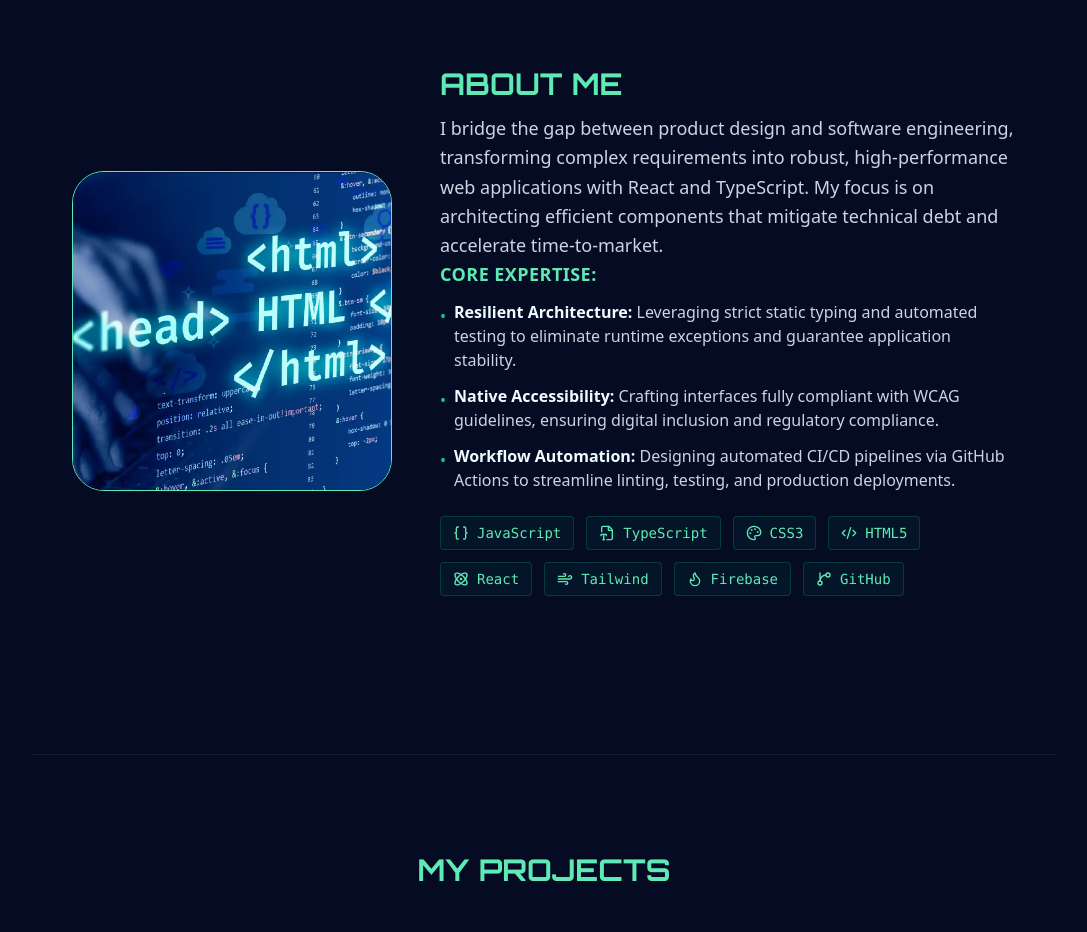
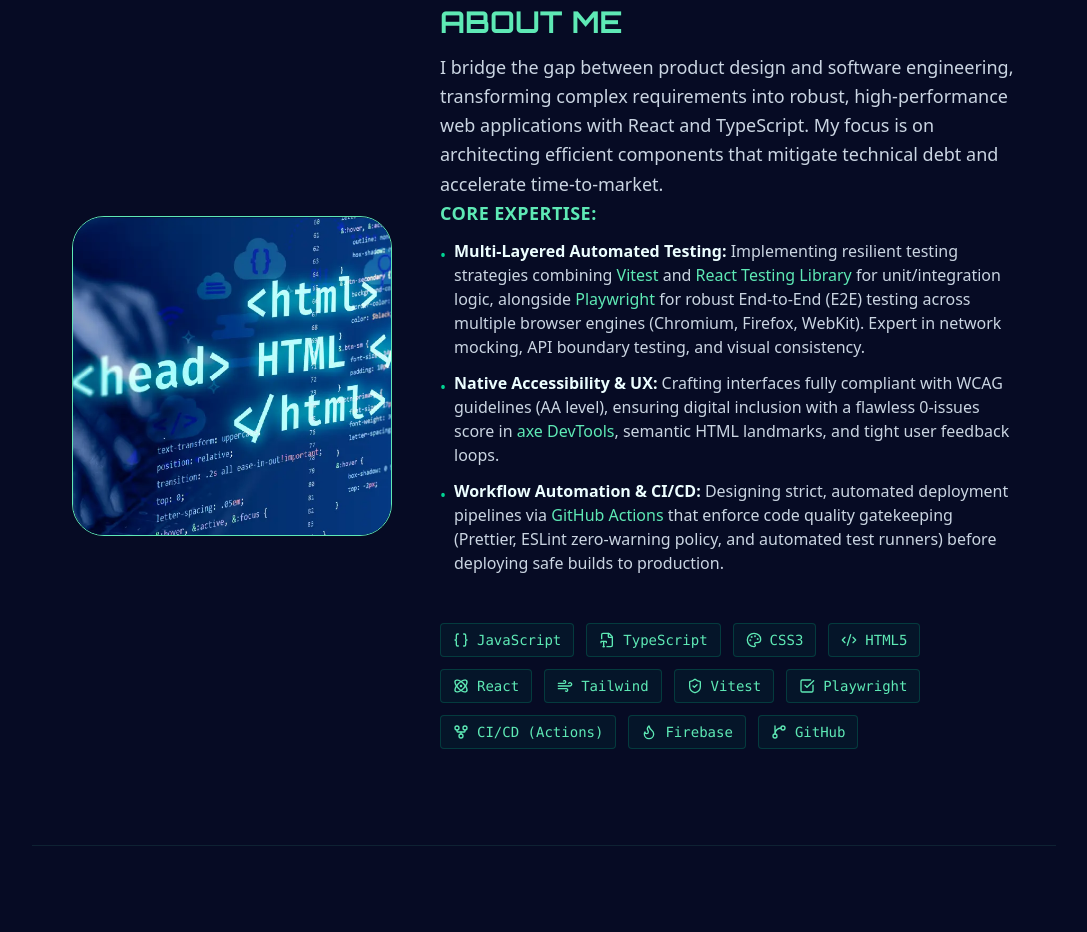
Before and after one commit to rebecafloriano/meuPortfolio, a website built with Vite: page index.html in a window 1280 px wide. Shown: the part 974-1906 px from the top of the page, without its empty margins (96-1183 px from the left). Built offline with nearby package versions, Linux system fonts and the light colour scheme; some packages are replaced by stand-ins of ours.

Commit message:
changes about

```diff
--- a/index.html
+++ b/index.html
@@ -163,17 +163,15 @@
 
 
             <ul
-              class="space-y-3 text-slate-300 text-sm md:text-base font-light"
+              class="space-y-3 text-slate-300 text-sm md:text-base font-light mb-6"
             >
               <li class="flex items-start gap-2">
                 <span class="text-emerald-400 mt-1 select-none">•</span>
                 <span>
                   <strong class="text-cyan-50 font-semibold"
-                    >Resilient Architecture:</strong
+                    >Multi-Layered Automated Testing:</strong
                   >
-                  Leveraging strict static typing and automated testing to
-                  eliminate runtime exceptions and guarantee application
-                  stability.
+                  Implementing resilient testing strategies combining <strong class="text-emerald-300 font-normal">Vitest</strong> and <strong class="text-emerald-300 font-normal">React Testing Library</strong> for unit/integration logic, alongside <strong class="text-emerald-300 font-normal">Playwright</strong> for robust End-to-End (E2E) testing across multiple browser engines (Chromium, Firefox, WebKit). Expert in network mocking, API boundary testing, and visual consistency.
                 </span>
               </li>
 
@@ -181,10 +179,9 @@
                 <span class="text-emerald-400 mt-1 select-none">•</span>
                 <span>
                   <strong class="text-cyan-50 font-semibold"
-                    >Native Accessibility:</strong
+                    >Native Accessibility & UX:</strong
                   >
-                  Crafting interfaces fully compliant with WCAG guidelines,
-                  ensuring digital inclusion and regulatory compliance.
+                  Crafting interfaces fully compliant with WCAG guidelines (AA level), ensuring digital inclusion with a flawless 0-issues score in <strong class="text-emerald-300 font-normal">axe DevTools</strong>, semantic HTML landmarks, and tight user feedback loops.
                 </span>
               </li>
 
@@ -192,10 +189,9 @@
                 <span class="text-emerald-400 mt-1 select-none">•</span>
                 <span>
                   <strong class="text-cyan-50 font-semibold"
-                    >Workflow Automation:</strong
+                    >Workflow Automation & CI/CD:</strong
                   >
-                  Designing automated CI/CD pipelines via GitHub Actions to
-                  streamline linting, testing, and production deployments.
+                  Designing strict, automated deployment pipelines via <strong class="text-emerald-300 font-normal">GitHub Actions</strong> that enforce code quality gatekeeping (Prettier, ESLint zero-warning policy, and automated test runners) before deploying safe builds to production.
                 </span>
               </li>
             </ul>
@@ -245,6 +241,26 @@
               >
                 <i data-lucide="wind" class="w-4 h-4 shrink-0"></i>
                 Tailwind
+              </span>
+              <span
+                class="flex items-center gap-2 bg-emerald-400/5 text-emerald-300 border border-emerald-400/20 px-3 py-1.5 rounded-sm text-sm font-mono transition-colors"
+              >
+                <i data-lucide="shield-check" class="w-4 h-4 shrink-0"></i>
+                Vitest
+              </span>
+
+              <span
+                class="flex items-center gap-2 bg-emerald-400/5 text-emerald-300 border border-emerald-400/20 px-3 py-1.5 rounded-sm text-sm font-mono transition-colors"
+              >
+                <i data-lucide="check-square" class="w-4 h-4 shrink-0"></i>
+                Playwright
+              </span>
+
+              <span
+                class="flex items-center gap-2 bg-emerald-400/5 text-emerald-300 border border-emerald-400/20 px-3 py-1.5 rounded-sm text-sm font-mono transition-colors"
+              >
+                <i data-lucide="git-fork" class="w-4 h-4 shrink-0"></i>
+                CI/CD (Actions)
               </span>
 
               <span
@@ -330,7 +346,7 @@
 
       <section
         id="contact"
-        class="max-w-5xl mx-auto min-h-[40vh] pt-17 md:pt-24 pb-12 border-t border-emerald-300/10"
+        class="max-w-5xl flex flex-col items-center mx-auto min-h-[40vh] pt-17 md:pt-24 pb-12 border-t border-emerald-300/10"
       >
         <div class="text-center mb-10">
           <h2
@@ -339,7 +355,7 @@
             CONTACT
           </h2>
           <p
-            class="text-slate-300 text-sm md:text-base font-light mt-3 max-w-xl leading-relaxed"
+            class="text-slate-300 text-center text-sm md:text-base font-light mt-3 max-w-xl leading-relaxed"
           >
             I'm currently open to new opportunities and collaborations. If you
             have a question, a project idea, or just want to connect, feel free
--- a/package.json
+++ b/package.json
@@ -15,5 +15,8 @@
     "tailwindcss": "^4.3.1",
     "typescript": "~6.0.2",
     "vite": "^8.0.12"
+  },
+  "dependencies": {
+    "@vercel/analytics": "^2.0.1"
   }
 }
--- a/src/main.ts
+++ b/src/main.ts
@@ -1,4 +1,8 @@
-import './style.css'
+import { inject } from '@vercel/analytics';
+import './style.css';
+
+// Inicializa o pixel de analytics da Vercel
+inject();
 
 interface Project {
     title: string
@@ -37,7 +41,7 @@ const myProjects: Project[] = [
     },
     {
         title: "Newsletter Subscription Form",
-        description: "A professional, accessible, and responsive newsletter subscription form",
+        description: "A professional, WCAG-compliant newsletter subscription form built with React 19 and TypeScript. Enforces an airtight CI/CD pipeline via GitHub Actions, combining Vitest unit/integration suites and concurrent multi-browser E2E testing using Playwright.",
         technologies: ["React", "Tailwind", "TypeScript"],
         linkGithub: "https://github.com/rebecafloriano/form-newsletter/tree/main",
         linkDeploy: "https://rebecafloriano.github.io/form-newsletter/",
```
Also changed, not shown: 1 other file.
